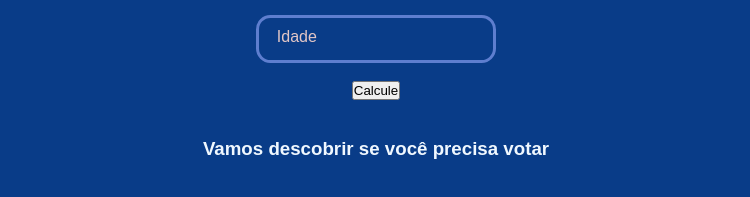
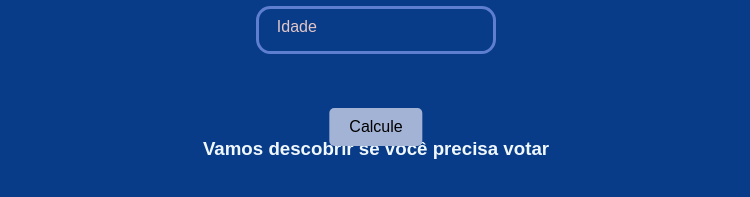
Before and after one commit to Hugox96/Estudo-B-sico-Javascript, a plain HTML site: page Exercicios/Condicionais/Votos/Votos(Else).html in a window 1280 px wide. Shown: the part 233-430 px from the top of the page, without its empty margins (264-1014 px from the left). Drawn offline with Linux system fonts and the light colour scheme.

Commit message:
nova classe para editar o botão

```diff
--- a/Exercicios/Condicionais/Votos/Votos(Else).html
+++ b/Exercicios/Condicionais/Votos/Votos(Else).html
@@ -27,8 +27,8 @@
             <label for="voto" class="form__label">Idade</label>
           </div>
 <br>
-        <!-- <input id="voto" type="number"> -->
-        <button onclick="eleicao()"> Calcule <br> </button>
+        <!-- Adicionei uma classe para editar o botão e tornar o design melhor -->
+        <button class= "btn" onclick="eleicao()"> Calcule <br> </button>
          <br>
            <!-- Nesta section será onde o texto novo do InnerHtml irá funcionar, pegando o Id = Idade  -->
         <section  id="idade">
--- a/Exercicios/Condicionais/Votos/style.css
+++ b/Exercicios/Condicionais/Votos/style.css
@@ -56,10 +56,33 @@ body {
 
 }
 
+/* Vou melhorar depois */
+.btn {
+  position: absolute;
+  top: 45%;
+  left: 50%;
+  transform: translate(-50%, -50%);
+  -ms-transform: translate(-50%, -50%);
+  background-color: #a3b3d6;
+  color: black;
+  font-size: 16px;
+  padding: 10px 20px;
+  border: none;
+  cursor: pointer;
+  border-radius: 5px;
+  text-align: center;
+}
+
+/* Vou melhorar */
+.btn:hover {
+  background-color: black;
+  color: white;
+}
+
 /*Editando o id idade para melhorar o design da resposta do usuário */
 #idade {
   color: white;
-  padding: 20px;
+  padding: 30px;
   text-align: center;
   font-size: medium;
 
```
